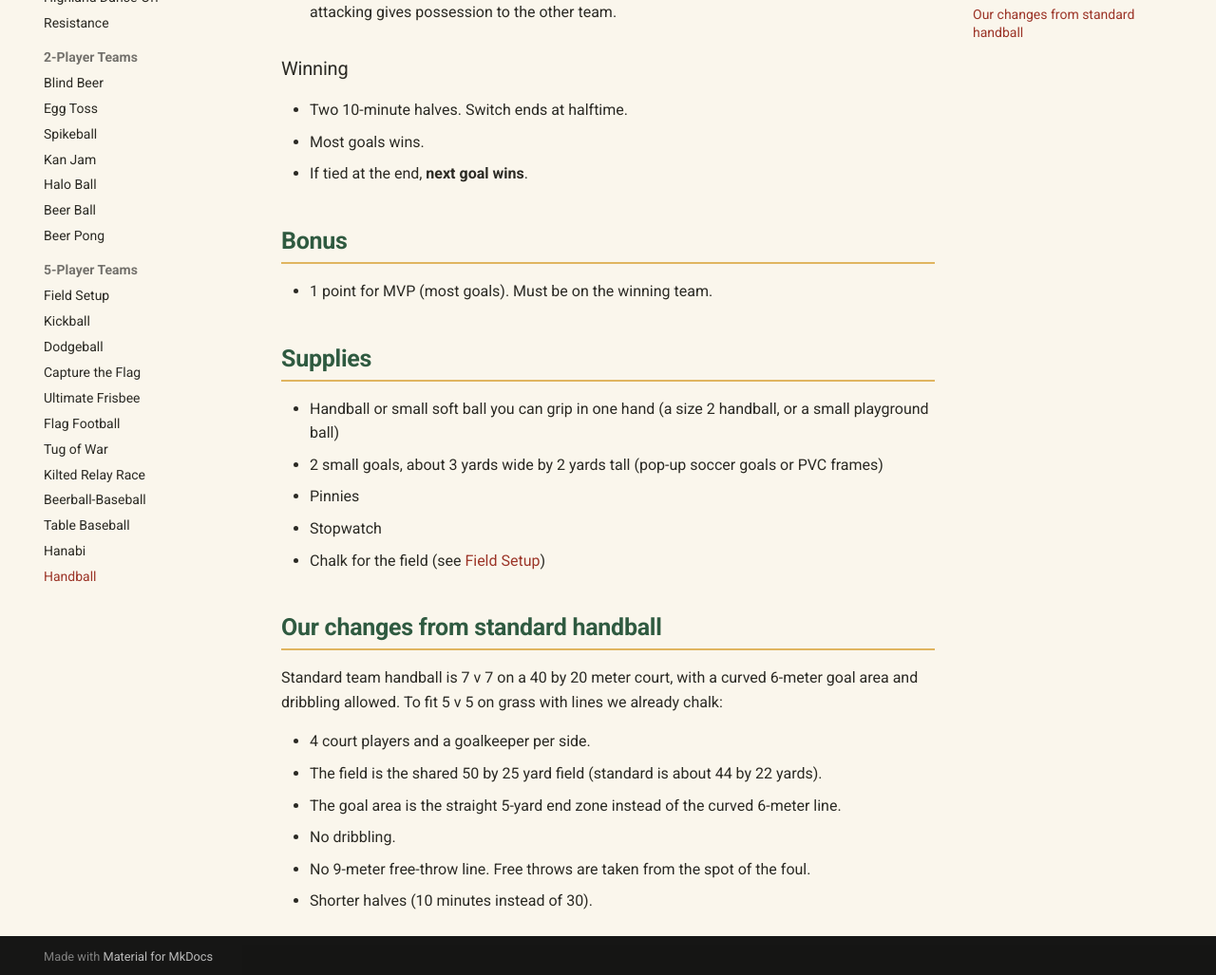
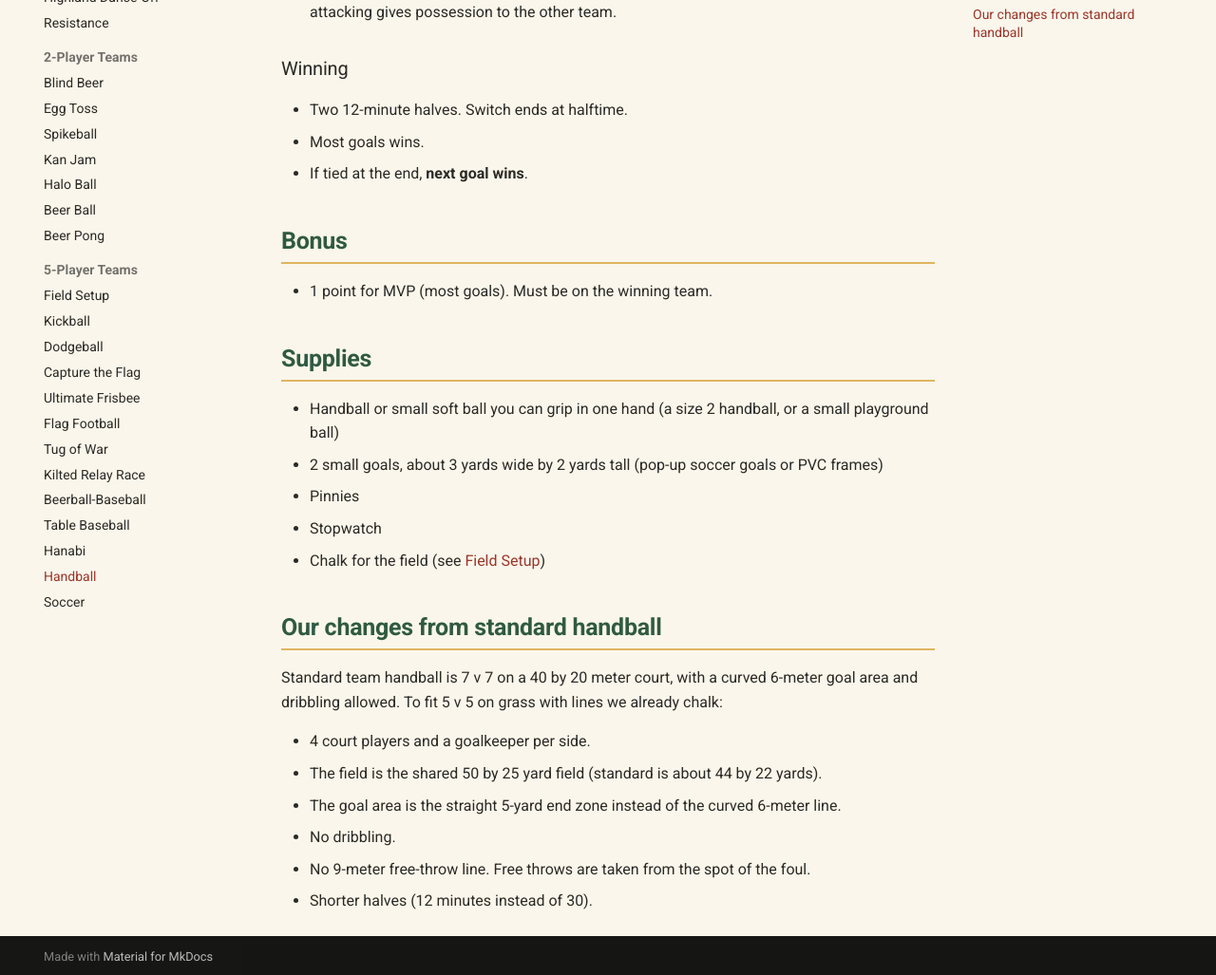
Before and after one commit to samuel-edison/best-man-games, an MkDocs documentation site: the page built from docs/games/five-player/handball.md, in a window 1280 px wide and 1400 px high, scrolled down 1938 px. Shown: the part 370-1397 px from the top of the window at 95% size. Built offline with MkDocs 1.6.1 and Material for MkDocs 9.7.7, drawn with Linux system fonts in a browser that asks for light colours; some of the changed text lies outside the part shown.

Commit message:
Add soccer, set handball to 12-minute halves, add Friday power play picks
Co-Authored-By: Claude Opus 5.5 <noreply@anthropic.com>

```diff
--- a/docs/games/five-player/handball.md
+++ b/docs/games/five-player/handball.md
@@ -3,7 +3,7 @@
 | | |
 | --- | --- |
 | **Format** | 5-player teams (5 v 5): 4 court players + 1 goalkeeper per team |
-| **Rounds** | 1 game, two 10-minute halves |
+| **Rounds** | 1 game, two 12-minute halves |
 | **Teams** | [Picked Friday night](../../rules/scoring.md#picking-teams) from last year's rankings |
 | **Points** | Standard 5v5: 9 per winner · IDP Max: 10 (with bonus) |
 | **Time** | About 30 minutes |
@@ -61,7 +61,7 @@ Uses the shared 5v5 field. See **[Field Setup](field-setup.md)** for the diagram
 
 ### Winning
 
-- Two 10-minute halves. Switch ends at halftime.
+- Two 12-minute halves. Switch ends at halftime.
 - Most goals wins.
 - If tied at the end, **next goal wins**.
 
@@ -86,4 +86,4 @@ Standard team handball is 7 v 7 on a 40 by 20 meter court, with a curved 6-meter
 - The goal area is the straight 5-yard end zone instead of the curved 6-meter line.
 - No dribbling.
 - No 9-meter free-throw line. Free throws are taken from the spot of the foul.
-- Shorter halves (10 minutes instead of 30).
+- Shorter halves (12 minutes instead of 30).
--- a/mkdocs.yml
+++ b/mkdocs.yml
@@ -83,6 +83,7 @@ nav:
           - Table Baseball: games/five-player/table-baseball.md
           - Hanabi: games/five-player/hanabi.md
           - Handball: games/five-player/handball.md
+          - Soccer: games/five-player/soccer.md
   - By Year:
       - years/index.md
       - "2026": years/2026.md
```
Also changed, not shown: docs/games/five-player/field-setup.md (+1 -0 lines), docs/games/five-player/soccer.md (added, +35 -0 lines), docs/games/index.md (+1 -0 lines), docs/rules/power-plays.md (+2 -0 lines), docs/rules/schedule.md (+1 -0 lines).
